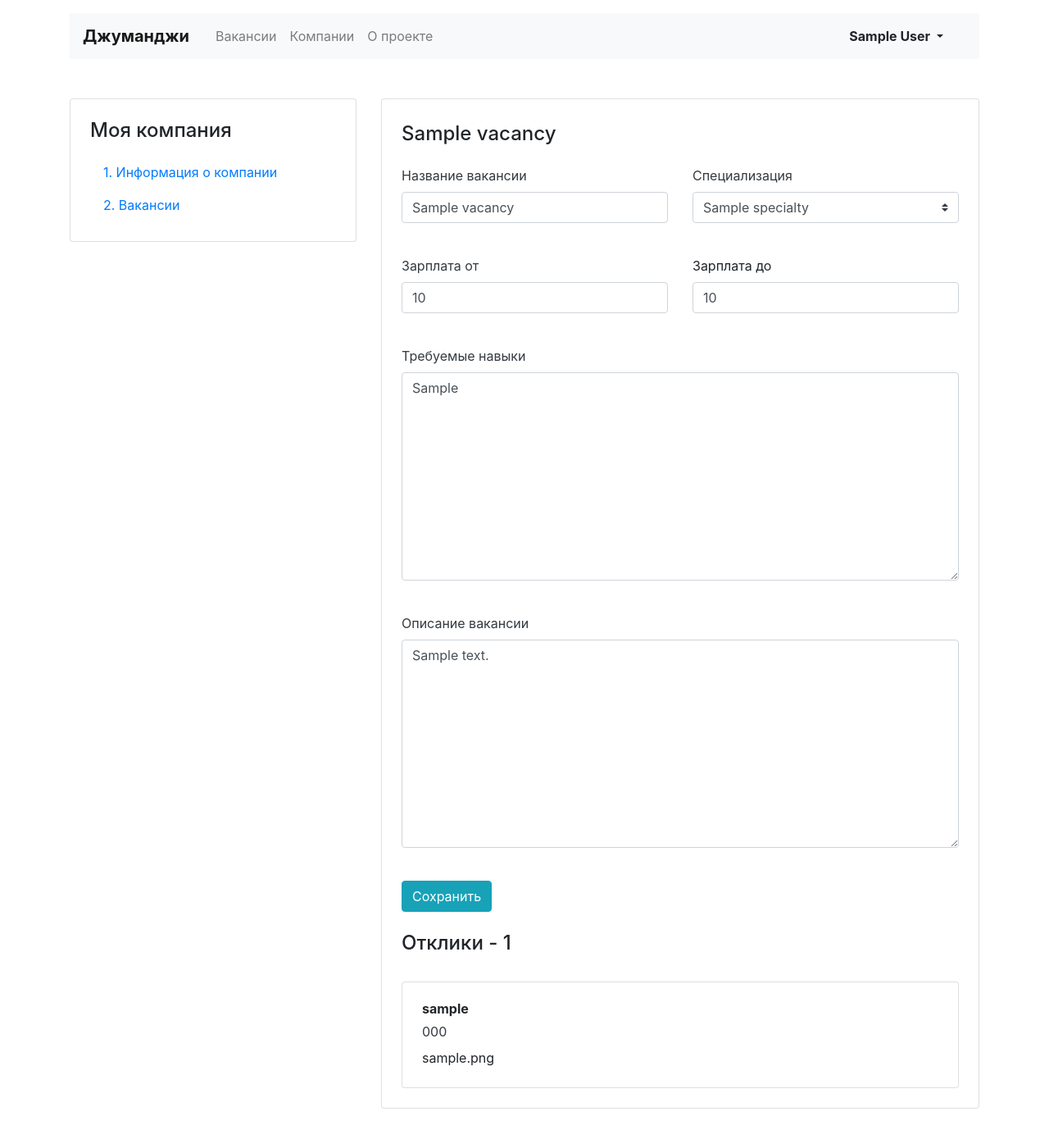
After one commit to ponomarevkonst/job_board, a Django app: page /mycompany/vacancy/edit/1 in a window 1280 px wide. The commit adds this page. Shown: the whole page at 82% size. Run offline with Django 3.2, Linux system fonts and the light colour scheme; a user stored in the database is signed in; tables that the repository leaves empty hold one stand-in row (values such as "Sample post"); parts of the project's set-up code (start-up, migrations or seed data) failed here and were passed over; some libraries are stand-ins or nearby versions.

Commit message:
added vacancy edit for company

```diff
--- a/account/forms.py
+++ b/account/forms.py
@@ -3,7 +3,7 @@ from django import forms
 from django.core.validators import RegexValidator
 from account.choices import GRADE_CHOICES, SPECIALITY_CHOICES, WORK_STATUS_CHOICES
 from account.models import Resume
-from jobs.models import Company, Vacancy
+from jobs.models import Company, Vacancy, Specialty
 
 
 class MyForm(forms.ModelForm):
@@ -40,7 +40,7 @@ class CompanyForm(MyForm):
 class VacancyForm(MyForm):
     skills = forms.CharField(widget=forms.Textarea)
     description = forms.CharField(widget=forms.Textarea)
-    specialty = forms.ChoiceField(choices=SPECIALITY_CHOICES)
+    specialty = forms.ModelChoiceField(queryset=Specialty.objects.all())
 
     class Meta:
         model = Vacancy
--- /dev/null
+++ b/account/templates/company-base.html
@@ -0,0 +1,27 @@
+{% extends 'base.html' %} {% block container %}
+    <style>
+    .input-group-text {
+      display: none;
+    }
+</style>
+ <main class="container mt-3 pb-5">
+    <div class="row mt-5">
+      <div class="col-12 col-lg-4">
+        <aside class="pt-3 pb-4 px-4 mb-5 card">
+          <h1 class="h4 pt-2 pb-2">Моя компания</h1>
+          <div class="nav flex-column nav-pills">{% url 'mycompany_edit' as edit_url %}{% url 'mycompany_vacancy_list' as list_url %}
+            <a href="{{ edit_url }}" class="nav-link{% if request.get_full_path == edit_url %} active{% endif %}">1. Информация о&nbsp;компании</a>
+            {% if user.company_set.count != 0 %}<a href="{{ list_url }}" class="nav-link {% if request.get_full_path == list_url %}active{% endif %}">2. Вакансии</a>{% endif %}
+          </div>
+        </aside>
+      </div>
+      <div class="col-12 col-lg-8">
+        <div class="card">
+          <div class="card-body px-4 pb-4">
+        {% block content %} {% endblock %}
+          </div>
+        </div>
+      </div>
+    </div>
+  </main>
+{% endblock %}
--- a/account/templates/company/company-create.html
+++ b/account/templates/company/company-create.html
@@ -9,7 +9,7 @@
       <div class="card-body px-3 pb-4">
         <h1 class="h4 pt-2">Моя компания</h1>
         <p class="mt-2">Пока мы думаем, что вы – частное лицо. Хотите создать карточку компании, разместить информаию и вакансии?</p>
-        <a href="{% url 'mycompany' action='create' %}" class="btn btn-info mb-2">Создать карточку компании</a>
+        <a href="{% url 'mycompany_create' %}" class="btn btn-info mb-2">Создать карточку компании</a>
       </div>
     </section>
   </main>
--- a/account/templates/resume/resume-create.html
+++ b/account/templates/resume/resume-create.html
@@ -4,7 +4,7 @@
       <div class="card-body px-3 pb-4">
         <h1 class="h4 pt-2">Мое резюме</h1>
         <p class="mt-2">У вас нет резюме. Хотите создать его?</p>
-        <a href="{% url 'myresume' action='create' %}" class="btn btn-info mb-2">Создать резюме</a>
+        <a href="{% url 'myresume_create' %}" class="btn btn-info mb-2">Создать резюме</a>
       </div>
     </section>
   </main>
--- a/account/templates/resume/resume-edit.html
+++ b/account/templates/resume/resume-edit.html
@@ -10,7 +10,7 @@
       <div class="card-body px-3 pb-4">{%  load crispy_forms_tags %}
         <h1 class="h4 pt-2 pb-3">Мое резюме</h1>
         {% if update %}<p class="alert alert-info" role="alert">Ваше резюме обновлено!</p>{% endif %}
-        <form method="post" action="{% url 'myresume' action='edit' %}" class="">{% csrf_token %}
+        <form method="post" action="{% url 'myresume_edit' %}" class="">{% csrf_token %}
           <div class="row">
             <div class="col-12 col-md-6">
               <div class="form-group pb-2">
--- a/account/templates/vacancy/vacancy-edit.html
+++ b/account/templates/vacancy/vacancy-edit.html
@@ -1,90 +1,23 @@
-{% extends 'base.html' %} {% block container %}
-  <main class="container mt-3 pb-5">
-    <div class="row mt-5">
-      <div class="col-12 col-lg-4">
-        <aside class="pt-3 pb-4 px-4 mb-5 card">
-          <h1 class="h4 pt-2 pb-2">Моя компания</h1>
-          <div class="nav flex-column nav-pills">
-            <a class="nav-link" href="#">1. Информация о&nbsp;компании</a>
-            <a class="nav-link active" href="#">2. Вакансии</a>
-          </div>
-        </aside>
-      </div>
-      <div class="col-12 col-lg-8">
-        <div class="card">
-          <div class="card-body px-4 pb-4 tab-content">
-            <!-- Tab -->
+{% extends 'company-base.html' %} {% block content %}
 <section>{%  load crispy_forms_tags %}
   <h2 class="h4 pt-2 pb-3">{{ vacancy.title }}</h2>
-              <p class="alert alert-info" role="alert">Вакансия обновлена</p>
-              <form method="post" action="{% url 'mycompany_vacancy_edit' %}">{% csrf_token %}
-                <div class="row">
-                  <div class="col-12 col-md-6">
-                    <div class="form-group pb-2">
-                      <label class="mb-2 text-dark" for="vacancyTitle">Название вакансии</label>
-                      {{ form.title|as_crispy_field }}
-                    </div>
-                  </div>
-                  <div class="col-12 col-md-6">
-                    <div class="form-group pb-2">
-                      <label class="mb-2 text-dark" for="userSpecialization">Специализация</label>
-                      {{ form.specialty|as_crispy_field }}
-                    </div>
-                  </div>
-                </div>
-                <div class="row">
-                  <div class="col-12 col-md-6">
-                    <div class="form-group pb-2">
-                      <label class="mb-2 text-dark" for="vacancySalaryMin">Зарплата от</label>
-                      {{ form.salary_min|as_crispy_field }}
-                    </div>
-                  </div>
-                  <div class="col-12 col-md-6">
-                    <div class="form-group pb-2">
-                      <label class="mb-2" for="vacancySalaryMax">Зарплата до</label>
-                      {{ form.salary_max|as_crispy_field }}
-                    </div>
-                  </div>
-                </div>
-                <div class="form-group pb-2">
-                  <label class="mb-2 text-dark" for="vacancySkills">Требуемые навыки</label>
-                  {{ form.skills|as_crispy_field }}
-                </div>
-                <div class="form-group pb-2">
-                  <label class="mb-2 text-dark" for="vacancyDescription">Описание вакансии</label>
-                  {{ form.description|as_crispy_field }}
-                </div>
-                <div class="form-group">
-                  <input type="submit" class="btn btn-info" value="Сохранить">
-                </div>
+  {% if request.method == 'POST' %}<p class="alert alert-info" role="alert">Вакансия обновлена</p>{% endif %}
+  <form method="post" action="{% url 'mycompany_vacancy_edit' vacancy.id %}">{% csrf_token %}
+    {% include 'vacancy/vacancy-form.html' %}
   </form>
   <!-- END Vacancy info -->
   <!-- Applications -->
-              <h2 class="h4 pt-2 pb-3">Отклики - 2</h2>
-              <!-- Application 1 -->
+  <h2 class="h4 pt-2 pb-3"><a name="applications">Отклики - {{ applications|length }}</a></h2>
+  <!-- Application 1 -->{% for application in applications %}
   <div class="card mt-3">
     <div class="card-body px-4">
-                  <p class="mb-1 font-weight-bold">Семёнов Зельфик Геннадиевич</p>
-                  <p class="mb-2"><a href="tel:+79002842324" class="text-dark">+7 (900) 284-23-24</a></p>
-                  <p class="mb-1">Я&nbsp;хотел&nbsp;бы работать в&nbsp;компании &laquo;АБВГД&raquo; программистом мобильных приложений. Мой опыт работы в&nbsp;программировании около 4&nbsp;лет (последние 1,5 года занимаюсь разработкой приложений.</p>
+      <p class="mb-1 font-weight-bold">{{ application.written_username }}</p>
+      <p class="mb-2"><a href="tel:+79002842324" class="text-dark">{{ application.written_phone }}</a></p>
+      <p class="mb-1">{{ application.written_cover_letter }}</p>
     </div>
-              </div>
-              <!-- END Application 1 -->
-              <!-- Application 1 -->
-              <div class="card mt-3">
-                <div class="card-body px-4">
-                  <p class="mb-1 font-weight-bold">Сорокина Акра Павловна</p>
-                  <p class="mb-2"><a href="tel:+79002842324" class="text-dark">+7 (900) 284-23-24</a></p>
-                  <p class="mb-1">Добрый день! Увидела объявление о&nbsp;вашей вакансии. Заранее благодарю Вас за&nbsp;уделенное моей кандидатуре время. С&nbsp;уважением.</p>
-                </div>
-              </div>
+  </div>{% endfor %}
   <!-- END Application 1 -->
   <!-- END Applications -->
 </section>
 <!-- END Tab -->
-          </div>
-        </div>
-      </div>
-    </div>
-  </main>
 {% endblock %}
--- /dev/null
+++ b/account/templates/vacancy/vacancy-form.html
@@ -0,0 +1,39 @@
+<div class="row">{%  load crispy_forms_tags %}
+  <div class="col-12 col-md-6">
+    <div class="form-group pb-2">
+      <label class="mb-2 text-dark" for="vacancyTitle">Название вакансии</label>
+      {{ form.title|as_crispy_field }}
+    </div>
+  </div>
+  <div class="col-12 col-md-6">
+    <div class="form-group pb-2">
+      <label class="mb-2 text-dark" for="userSpecialization">Специализация</label>
+      {{ form.specialty|as_crispy_field }}
+    </div>
+  </div>
+</div>
+<div class="row">
+  <div class="col-12 col-md-6">
+    <div class="form-group pb-2">
+      <label class="mb-2 text-dark" for="vacancySalaryMin">Зарплата от</label>
+      {{ form.salary_min|as_crispy_field }}
+    </div>
+  </div>
+  <div class="col-12 col-md-6">
+    <div class="form-group pb-2">
+      <label class="mb-2" for="vacancySalaryMax">Зарплата до</label>
+      {{ form.salary_max|as_crispy_field }}
+    </div>
+  </div>
+</div>
+<div class="form-group pb-2">
+  <label class="mb-2 text-dark" for="vacancySkills">Требуемые навыки</label>
+  {{ form.skills|as_crispy_field }}
+</div>
+<div class="form-group pb-2">
+  <label class="mb-2 text-dark" for="vacancyDescription">Описание вакансии</label>
+  {{ form.description|as_crispy_field }}
+</div>
+<div class="form-group">
+  <input type="submit" class="btn btn-info" value="Сохранить">
+</div>
--- a/account/views.py
+++ b/account/views.py
@@ -1,45 +1,33 @@
-from functools import wraps
-
 from django.contrib.auth.decorators import login_required
-from django.http import HttpResponseForbidden, HttpResponseRedirect
+from django.http import HttpResponseRedirect
 from django.shortcuts import render
-from django.urls import reverse
+from django.urls import reverse, reverse_lazy
 from django.utils.decorators import method_decorator
-from django.views import View
-from django.views.generic import ListView, FormView, UpdateView, CreateView
+from django.views.generic import ListView, UpdateView, CreateView
+from django.views.generic.edit import DeleteView
 
 from account.forms import ResumeForm, CompanyForm, VacancyForm
 from account.models import Resume
-from jobs.models import Company, Vacancy
+from jobs.models import Company, Vacancy, Application
 
 
-# def is_owner(f): TODO make it work
-#     @wraps(f)
-#     def wrap(self, request, *args, **kwargs):
-#         if not request.user.company_set.filter(id=kwargs['id']):
-#             return HttpResponseForbidden()
-#         bound_method = f.__get__(self, type(self))
-#         return bound_method(self, *args, **kwargs)
-#     return wrap
-
-
+@method_decorator(login_required, name='dispatch')
 class MyUpdateView(UpdateView):
     def get_object(self, **kwargs):
         return self.model.objects.filter(user=self.request.user).first()
 
-
-class MyCreateView(CreateView):
     def form_valid(self, form):
         instance = form.save(commit=False)
         instance.user = self.request.user
         instance.save()
-        return super().form_valid(form)
+        return HttpResponseRedirect(self.request.META.get('HTTP_REFERER', '/'))
 
 
+@login_required
 def myresume_dispatch(request):
     if request.user.resumes.first():
         return HttpResponseRedirect(reverse('myresume_edit'))
-    return HttpResponseRedirect(reverse('myresume_create'))
+    return render(request, 'resume/resume-create.html')
 
 
 class ResumeEditView(MyUpdateView):
@@ -48,16 +36,18 @@ class ResumeEditView(MyUpdateView):
     template_name = 'resume/resume-edit.html'
 
 
-class ResumeCreateView(MyCreateView):
+@method_decorator(login_required, name='dispatch')
+class ResumeCreateView(CreateView):
     model = Resume
     form_class = ResumeForm
     template_name = 'resume/resume-edit.html'
 
 
+@login_required
 def mycompany_dispatch(request):
     if request.user.company_set.first():
         return HttpResponseRedirect(reverse('mycompany_edit'))
-    return HttpResponseRedirect(reverse('mycompany_create'))
+    return render(request, 'company/company-create.html')
 
 
 class CompanyEditView(MyUpdateView):
@@ -66,13 +56,11 @@ class CompanyEditView(MyUpdateView):
     template_name = 'company/company-edit.html'
 
 
-class CompanyCreateView(MyCreateView):
+@method_decorator(login_required, name='dispatch')
+class CompanyCreateView(CreateView):
     model = Company
     form_class = CompanyForm
     template_name = 'company/company-edit.html'
-
-
-
 
 
 @method_decorator(login_required, name='dispatch')
@@ -87,26 +75,43 @@ class VacancyListView(ListView):
 
 
 @method_decorator(login_required, name='dispatch')
+class VacancyCreateView(CreateView):
+    model = Vacancy
+    template_name = 'vacancy/vacancy-create.html'
+    form_class = VacancyForm
+
+    def form_valid(self, form):
+        vacancy = form.save(commit=False)
+        vacancy.company = self.request.user.company_set.first()
+        vacancy.save()
+        return HttpResponseRedirect(reverse_lazy('mycompany_vacancy_edit', args=(vacancy.id,)))
+
+
+@method_decorator(login_required, name='dispatch')
+class VacancyDeleteView(DeleteView):
+    model = Vacancy
+    success_url = reverse_lazy('mycompany_vacancy_list')
+
+
+@method_decorator(login_required, name='dispatch')
 class VacancyEditView(UpdateView):
     model = Vacancy
     template_name = 'vacancy/vacancy-edit.html'
     form_class = VacancyForm
 
-    def get_object(self, queryset=None):
-        id = self.kwargs['pk']
-        if self.request.user.company_set.filter(id=id):
-            return Vacancy.objects.filter(id=id).first()
+    def get(self, request, *args, **kwargs):
+        company = Company.objects.filter(vacancies__id=self.kwargs['pk']).first()
+        if company.is_owner(request.user):
+            return super(VacancyEditView, self).get(self, request, *args, **kwargs)
+        return HttpResponseRedirect(reverse_lazy('mycompany_vacancy_list'))
 
-    # def get(self, request, *args, **kwargs):
-    #     id = kwargs['id']
-    #     if request.user.company_set.filter(id=id):
-    #         vacancy = Vacancy.objects.filter(id=id).first()
-    #         form = VacancyForm(instance=vacancy)
-    #         return render(request, 'vacancy/vacancy-edit.html', {'form': form, 'vacancy': vacancy})
-    #     return HttpResponseForbidden()
-    #
-    # def post(self, request, *args, **kwargs):
-    #     id = kwargs['id']
-    #     form = VacancyForm(request.POST)
-    #     if form.is_valid():
-    #         form.save()
+    def get_context_data(self, **kwargs):
+        context = super().get_context_data(**kwargs)
+        context['applications'] = Application.objects.filter(vacancy_id=self.kwargs['pk'])
+        return context
+
+    def form_valid(self, form):
+        instance = form.save(commit=False)
+        instance.user = self.request.user
+        instance.save()
+        return HttpResponseRedirect(self.request.META.get('HTTP_REFERER', '/'))
--- a/job_board/urls.py
+++ b/job_board/urls.py
@@ -15,12 +15,13 @@ Including another URLconf
 """
 from django.contrib import admin
 from django.contrib.auth.views import LogoutView
-from django.urls import path, re_path
+from django.urls import path
 from django.conf import settings
 from django.conf.urls.static import static
 
 from account.views import VacancyListView, VacancyEditView, ResumeEditView, \
-    ResumeCreateView, myresume_dispatch, mycompany_dispatch
+    ResumeCreateView, myresume_dispatch, mycompany_dispatch, CompanyCreateView, CompanyEditView, VacancyCreateView, \
+    VacancyDeleteView
 from jobs.views import custom_handler404, custom_handler500, MyLoginView, \
     MySignupView, CompaniesView, search, CompaniesListView, IndexView, VacanciesListView, VacancyView
 
@@ -35,16 +36,17 @@ urlpatterns = [
     path('vacancies/', VacanciesListView.as_view(), name='vacancies_list'),
     path('vacancies/<pk>', VacancyView.as_view(), name='vacancy'),
 
-    path('myresume', myresume_dispatch, name='myresume'),
+    path('myresume/', myresume_dispatch, name='myresume'),
     path('myresume/edit', ResumeEditView.as_view(), name='myresume_edit'),
     path('myresume/create', ResumeCreateView.as_view(), name='myresume_create'),
 
-    path('mycompany', mycompany_dispatch, name='mycompany'),
-    path('mycompany/edit', ResumeEditView.as_view(), name='mycompany_edit'),
-    path('mycompany/create', ResumeCreateView.as_view(), name='mycompany_create'),
-
-    path('vacancylist', VacancyListView.as_view(), name='vacancy_list'),
-    path('vacancyedit/<pk>', VacancyEditView.as_view(), name='mycompany_vacancy_edit'),
+    path('mycompany/', mycompany_dispatch, name='mycompany'),
+    path('mycompany/edit', CompanyEditView.as_view(), name='mycompany_edit'),
+    path('mycompany/create', CompanyCreateView.as_view(), name='mycompany_create'),
+    path('mycompany/vacancy/list', VacancyListView.as_view(), name='mycompany_vacancy_list'),
+    path('mycompany/vacancy/create', VacancyCreateView.as_view(), name='mycompany_vacancy_create'),
+    path('mycompany/vacancy/edit/<pk>', VacancyEditView.as_view(), name='mycompany_vacancy_edit'),
+    path('mycompany/vacancy/delete/<pk>', VacancyDeleteView.as_view(), name='mycompany_vacancy_delete'),
 
     path('search/', search, name='search'),
     path('search/<query>', search, name='search_with_param'),
--- a/templates/base.html
+++ b/templates/base.html
@@ -33,7 +33,6 @@
                   {{ user.first_name }} {{ user.last_name }}
               </button>
               <div class="dropdown-menu dropdown-menu-right mt-3">
-                <a href="#" class="dropdown-item py-2">Профиль</a>
                 <a href="{% url 'myresume' %}" class="dropdown-item py-2">Резюме</a>
                 <a href="{% url 'mycompany' %}" class="dropdown-item зн-2">Компания</a>
                 <a href="{% url 'logout' %}" class="dropdown-item py-2">Выйти</a>
```
Also changed, not shown: account/templates/company/company-edit.html (+10 -31 lines), account/templates/vacancy/vacancy-create.html (added, +11 -0 lines), account/templates/vacancy/vacancy-list.html (+8 -26 lines), jobs/models.py (+7 -1 lines), media/company_images/moscow-logo.gif (deleted). Lines whose indentation alone changed are shown as unchanged.
